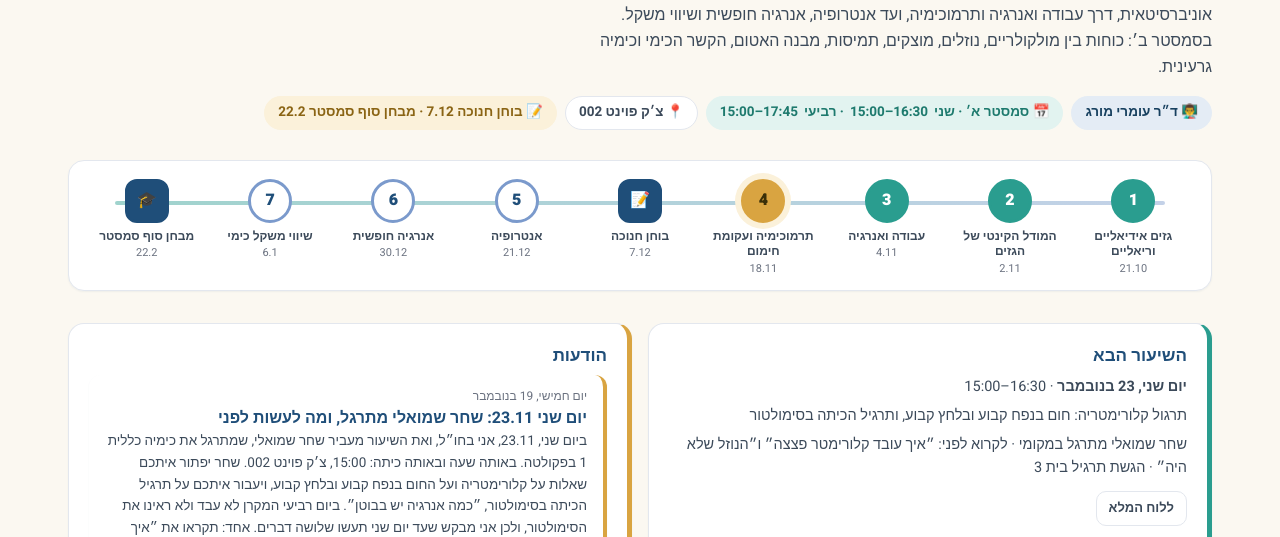
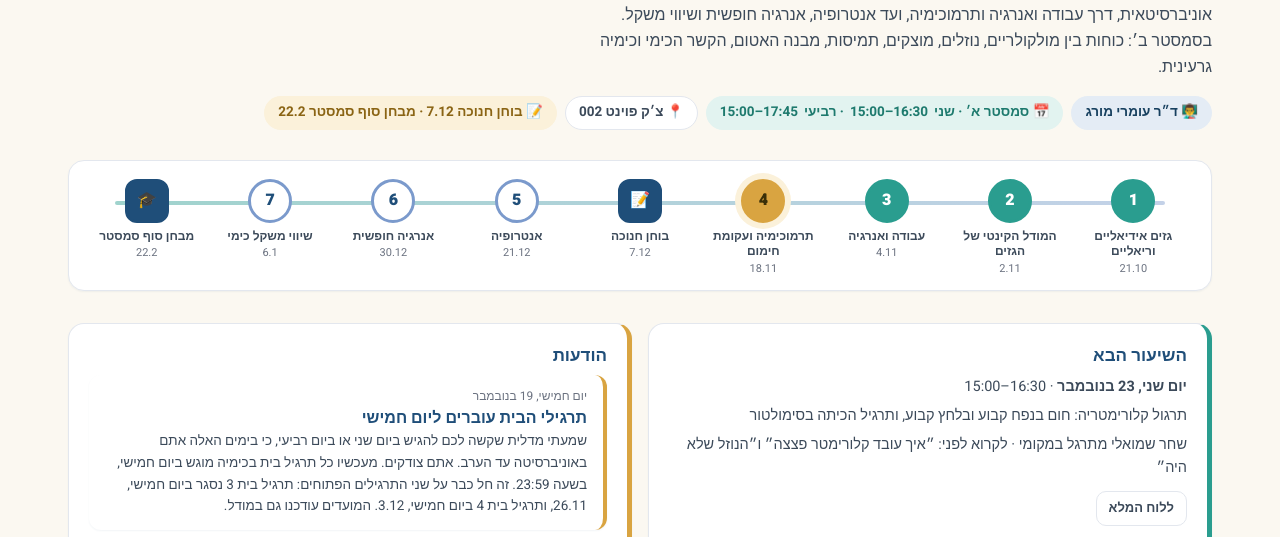
Before and after one commit to omrym13/odyssey-genchem1, a plain HTML site: page index.html in a window 1280 px wide. Shown: the part 263-800 px from the top of the page. Drawn offline with Linux system fonts and the light colour scheme.

Commit message:
תרגילי בית מוגשים ביום חמישי ב־23:59: תרגיל 3 עד 26.11, תרגיל 4 עד 3.12 (באתר, בקובץ של תרגיל 3 ובסימולטור), והודעה נעוצה
Co-Authored-By: Claude Opus 5.5 <noreply@anthropic.com>
Claude-Session: https://claude.ai/code/session_01Fvz2PjAgeE1BptJvKNVW41

```diff
--- a/index.html
+++ b/index.html
@@ -181,7 +181,7 @@ const SESSIONS = [
   {n:6,  date:"2026-11-11", type:"lesson", unit:3, title:"עבודה ואנרגיה ג׳: מערכת וסביבה, העבודה של גז, שלב אחד מול שני שלבים", note:"אלון קאופמן לימד במקומי"},
   {n:7,  date:"2026-11-16", type:"lesson", unit:3, title:"עבודה ואנרגיה ד׳: תהליך הפיך ועבודה מקסימלית, חיכוך וחום, החוק הראשון", note:"ניתנה מטלת הנפצה 2"},
   {n:8,  date:"2026-11-18", type:"lesson", unit:4, title:"תרמוכימיה: מערכת, חום, החוק האפסי, קלורימטריה"},
-  {n:9,  date:"2026-11-23", type:"lesson", unit:4, title:"תרגול קלורימטריה: חום בנפח קבוע ובלחץ קבוע, ותרגיל הכיתה בסימולטור", note:"שחר שמואלי מתרגל במקומי · לקרוא לפני: ״איך עובד קלורימטר פצצה״ ו״הנוזל שלא היה״ · הגשת תרגיל בית 3"},
+  {n:9,  date:"2026-11-23", type:"lesson", unit:4, title:"תרגול קלורימטריה: חום בנפח קבוע ובלחץ קבוע, ותרגיל הכיתה בסימולטור", note:"שחר שמואלי מתרגל במקומי · לקרוא לפני: ״איך עובד קלורימטר פצצה״ ו״הנוזל שלא היה״"},
   {n:10, date:"2026-11-25", type:"lesson", unit:4, title:"תרגול קלורימטריה והחוק הראשון"},
   {n:11, date:"2026-11-30", type:"lesson", unit:4, title:"חוק הס, אנתלפיות יצירה, אנתלפיות קשר"},
   {n:12, date:"2026-12-02", type:"review", unit:4, title:"קירכהוף, תרגול מסכם וחזרה על שאלות ממבחני עבר", note:"לקראת בוחן חנוכה"},
@@ -253,11 +253,11 @@ const HOMEWORK = [
   {id:2, title:"עבודה ואנרגיה", given:"2026-11-09", due:"2026-11-18",
    desc:"שבע שאלות: מכוח לאנרגיה. החומר על העבודה של גז ייכנס לתרגיל בית 3, שיעלה במודל בנפרד.",
    file:"hw02.pdf", moodle:"https://moodle.tau.ac.il/mod/assign/view.php?id=259360", solution:null},
-  {id:3, title:"העבודה של גז והחוק הראשון", given:"2026-11-11", due:"2026-11-23",
+  {id:3, title:"העבודה של גז והחוק הראשון", given:"2026-11-11", due:"2026-11-26",
    desc:"שבע שאלות. את רובן אפשר לפתור כבר אחרי השיעור של 11.11. שאלה 3 סעיף ב, שאלה 4 סעיף ג ושאלה 5 נשענות על החוק הראשון, מהשיעור של 16.11.",
    file:"hw03.pdf", moodle:"https://moodle.tau.ac.il/mod/assign/view.php?id=263994", solution:null},
-  {id:4, title:"קלורימטריה בסימולטור", given:"2026-11-18", due:"2026-12-02",
-   desc:"תרגיל אישי בתוך הסימולטור: שבעה חלקים, כשעתיים, וכל הנתונים באים מהמדידות שלכם. פותחים את הסימולטור, נכנסים ללשונית ״ד׳ · תרגילים״, מקלידים שם מלא ואת ארבע הספרות האחרונות של תעודת הזהות, והמדריך מוביל אתכם שלב אחרי שלב. בסוף מפיקים דף הגשה, ומעלים אותו למודל יחד עם צילום של דפי החישוב. ההגשה עד יום רביעי 2.12 בשעה 23:59.",
+  {id:4, title:"קלורימטריה בסימולטור", given:"2026-11-18", due:"2026-12-03",
+   desc:"תרגיל אישי בתוך הסימולטור: שבעה חלקים, כשעתיים, וכל הנתונים באים מהמדידות שלכם. פותחים את הסימולטור, נכנסים ללשונית ״ד׳ · תרגילים״, מקלידים שם מלא ואת ארבע הספרות האחרונות של תעודת הזהות, והמדריך מוביל אתכם שלב אחרי שלב. בסוף מפיקים דף הגשה, ומעלים אותו למודל יחד עם צילום של דפי החישוב. ההגשה עד יום חמישי 3.12 בשעה 23:59.",
    file:"calorimetry_simulator.html#ex", fileLabel:"🧪 פתיחת התרגיל בסימולטור", moodle:"https://moodle.tau.ac.il/mod/assign/view.php?id=271442", solution:null}
 ];
 /* מטלת הקיץ — מוצגת בראש לשונית ״תרגילי בית״ */
@@ -273,10 +273,12 @@ const STUDY_TIPS = [
 
 /* הודעות — מה שכתוב כאן הוא מה שהתלמידים רואים */
 const ANNOUNCEMENTS = [
+  {date:"2026-11-19", title:"תרגילי הבית עוברים ליום חמישי", pinned:true,
+   body:"שמעתי מדלית שקשה לכם להגיש ביום שני או ביום רביעי, כי בימים האלה אתם באוניברסיטה עד הערב. אתם צודקים. מעכשיו כל תרגיל בית בכימיה מוגש ביום חמישי, בשעה 23:59. זה חל כבר על שני התרגילים הפתוחים: תרגיל בית 3 נסגר ביום חמישי, 26.11, ותרגיל בית 4 ביום חמישי, 3.12. המועדים עודכנו גם במודל."},
   {date:"2026-11-19", title:"יום שני 23.11: שחר שמואלי מתרגל, ומה לעשות לפני", pinned:true,
-   body:"ביום שני, 23.11, אני בחו״ל, ואת השיעור מעביר שחר שמואלי, שמתרגל את כימיה כללית 1 בפקולטה. באותה שעה ובאותה כיתה: 15:00, צ׳ק פוינט 002. שחר יפתור איתכם שאלות על קלורימטריה ועל החום בנפח קבוע ובלחץ קבוע, ויעבור איתכם על תרגיל הכיתה בסימולטור, ״כמה אנרגיה יש בבוטן״. ביום רביעי המקרן לא עבד ולא ראינו את הסימולטור, ולכן אני מבקש שעד יום שני תעשו שלושה דברים. אחד: תקראו את ״איך עובד קלורימטר פצצה״, מסמך קצר שמסביר מה הקלורימטר מודד ואיך מגיעים לנוסחאות שלו. שניים: תקראו את ״הנוזל שלא היה״, הסיפור על ההיסטוריה של החום והקלוריה. שלושה: תפתחו את הסימולטור ותשחקו איתו. תשרפו כמה חומרים, תשנו את המסה ואת כמות המים, תראו את הסרטון של התהליך. בסוף מסמך ההסבר יש רשימה של דברים שכדאי לנסות. שלושתם בלשונית ״חומרי לימוד״, תחת מפגש 8. אם יש לכם מחשב נייד, הביאו אותו ביום שני. ותזכורת: תרגיל בית 3 נסגר ביום שני בשעה 23:59, ותרגיל בית 4 ביום רביעי, 2.12."},
+   body:"ביום שני, 23.11, אני בחו״ל, ואת השיעור מעביר שחר שמואלי, שמתרגל את כימיה כללית 1 בפקולטה. באותה שעה ובאותה כיתה: 15:00, צ׳ק פוינט 002. שחר יפתור איתכם שאלות על קלורימטריה ועל החום בנפח קבוע ובלחץ קבוע, ויעבור איתכם על תרגיל הכיתה בסימולטור, ״כמה אנרגיה יש בבוטן״. ביום רביעי המקרן לא עבד ולא ראינו את הסימולטור, ולכן אני מבקש שעד יום שני תעשו שלושה דברים. אחד: תקראו את ״איך עובד קלורימטר פצצה״, מסמך קצר שמסביר מה הקלורימטר מודד ואיך מגיעים לנוסחאות שלו. שניים: תקראו את ״הנוזל שלא היה״, הסיפור על ההיסטוריה של החום והקלוריה. שלושה: תפתחו את הסימולטור ותשחקו איתו. תשרפו כמה חומרים, תשנו את המסה ואת כמות המים, תראו את הסרטון של התהליך. בסוף מסמך ההסבר יש רשימה של דברים שכדאי לנסות. שלושתם בלשונית ״חומרי לימוד״, תחת מפגש 8. אם יש לכם מחשב נייד, הביאו אותו ביום שני. ותזכורת: תרגיל בית 3 נסגר ביום חמישי, 26.11, בשעה 23:59, ותרגיל בית 4 ביום חמישי, 3.12."},
   {date:"2026-11-18", title:"תרגיל בית 4: קלורימטריה בסימולטור", pinned:true,
-   body:"תרגיל בית 4 עלה, והפעם הוא בתוך סימולטור הקלורימטריה שראיתם בשיעור. לכל אחד נתונים משלו: מקלידים בלשונית ״ד׳ · תרגילים״ שם מלא ואת ארבע הספרות האחרונות של תעודת הזהות, והמדריך מוביל שלב אחרי שלב. התרגיל אורך כשעתיים. לא צריך לסיים בבת אחת: ההתקדמות נשמרת בדפדפן, ואפשר להעתיק קוד התקדמות ולהמשיך ממנו במחשב אחר. בסוף מפיקים דף הגשה ומעלים אותו למודל יחד עם צילום של דפי החישוב. ההגשה עד יום רביעי, 2.12, בשעה 23:59. הסימולטור נמצא בלשונית ״תרגילי בית״ ובחומרי הלימוד של מפגש 8."},
+   body:"תרגיל בית 4 עלה, והפעם הוא בתוך סימולטור הקלורימטריה שראיתם בשיעור. לכל אחד נתונים משלו: מקלידים בלשונית ״ד׳ · תרגילים״ שם מלא ואת ארבע הספרות האחרונות של תעודת הזהות, והמדריך מוביל שלב אחרי שלב. התרגיל אורך כשעתיים. לא צריך לסיים בבת אחת: ההתקדמות נשמרת בדפדפן, ואפשר להעתיק קוד התקדמות ולהמשיך ממנו במחשב אחר. בסוף מפיקים דף הגשה ומעלים אותו למודל יחד עם צילום של דפי החישוב. ההגשה עד יום חמישי, 3.12, בשעה 23:59. הסימולטור נמצא בלשונית ״תרגילי בית״ ובחומרי הלימוד של מפגש 8."},
   {date:"2026-11-18", title:"קריאת העשרה: הנוזל שלא היה", pinned:true,
    body:"כתבתי לכם סיפור קצר, שלושה עמודים, שסוגר את השיעור של היום על קלורימטריה: איך מדענים האמינו כמעט מאה שנה שהחום הוא נוזל, מי הרג את הנוזל הזה, ולמה המילה ״קלוריות״ שעל שקית הבוטנים היא השריד האחרון שלו. קראו אותו אחרי השיעור, לא לפניו: הוא מגלה את התשובה לשאלה שנשאל בכיתה. אין הגשה ואין ציון. הסיפור בלשונית ״חומרי לימוד״, תחת המפגש של 18.11."},
   {date:"2026-11-16", title:"עלו פתרונות: מטלת הקיץ ותרגיל בית 1", pinned:true,
```
Also changed, not shown: calorimetry_simulator.html (+3 -3 lines), 1 other file.
